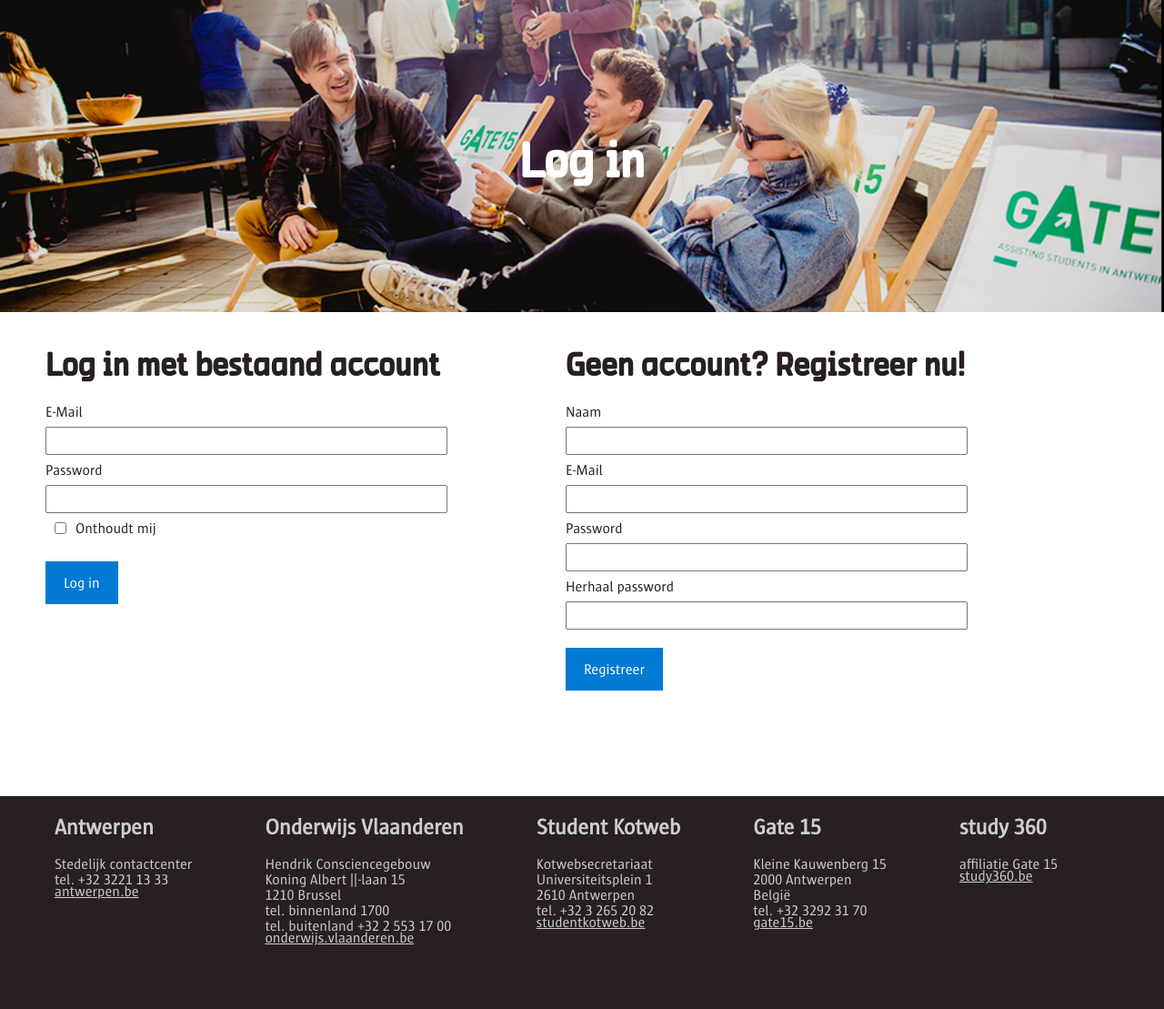
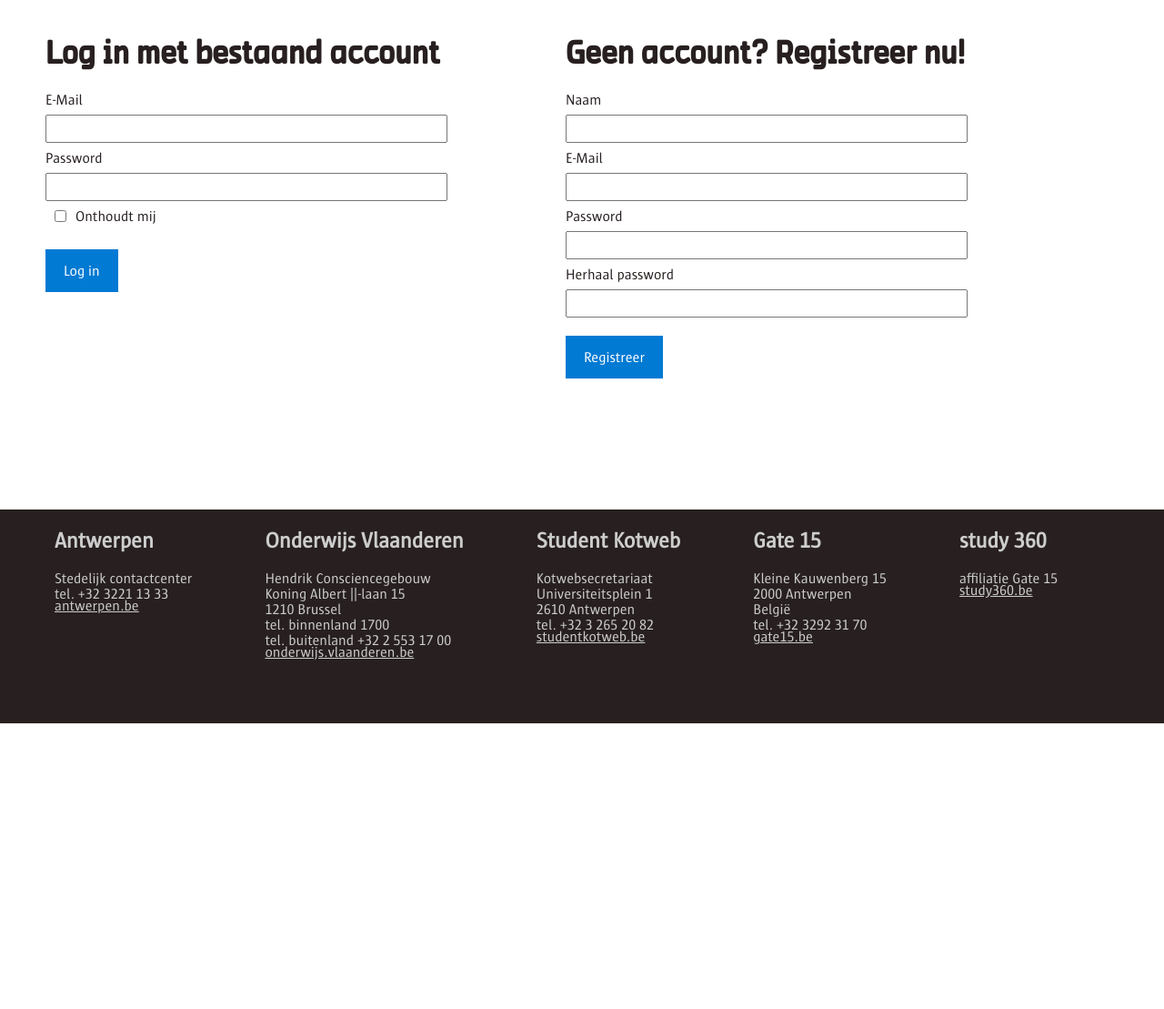
Before and after one commit to nixaun/project-web, a PHP site: page /login.html in a window 1280 px wide. Shown: the part 80-1189 px from the top of the page at 91% size. After the commit the page ends 875 px from the top, so only its background shows below. Run offline with PHP 8.4, Linux system fonts and the light colour scheme.

Commit message:
login change

```diff
--- a/css/style.css
+++ b/css/style.css
@@ -148,6 +148,10 @@ main, .wrapper {
     margin: auto;
 }
 
+main {
+    min-height: 70vh;
+}
+
 footer {
     background-color: #282020;
     color: #cdcdcd;
--- a/login.html
+++ b/login.html
@@ -29,12 +29,7 @@
 
         <div class="bars"><i class="fa fa-bars fa-2x"></i></div>
 
-        <div class="heroimage">
-            <img src="images/testimonials.png" alt="">
-            <h1>Log in</h1>
-        </div>
 
-        <h1>Log in</h1>
 
         <main class="clearfix">
             <div class="logindiv">
```
